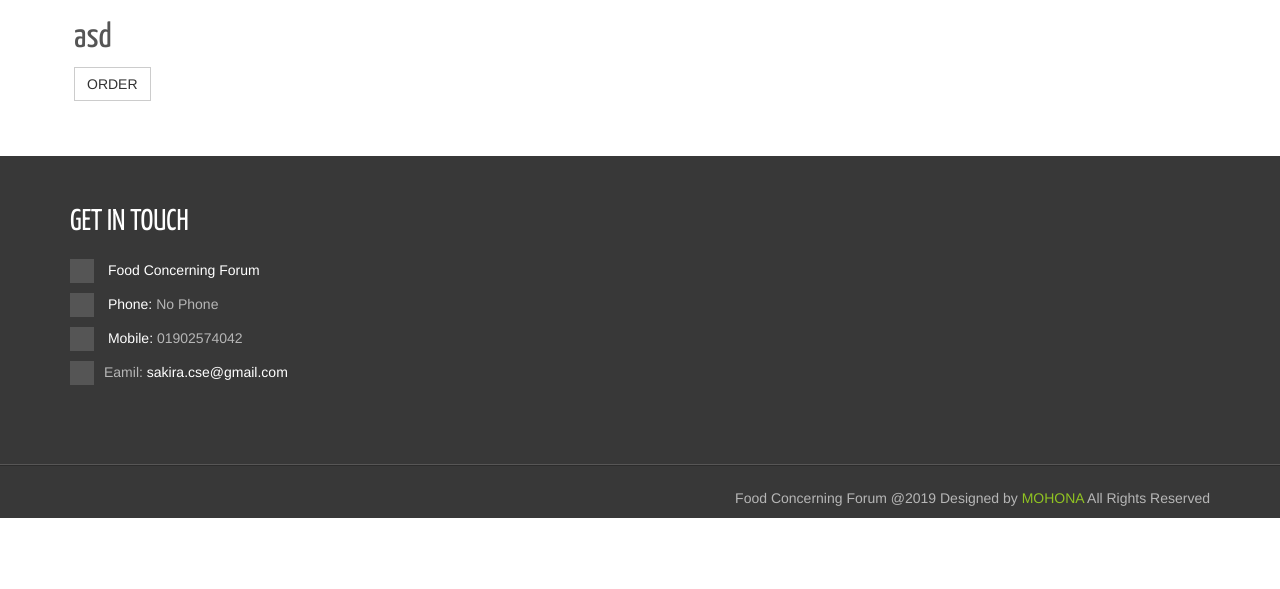
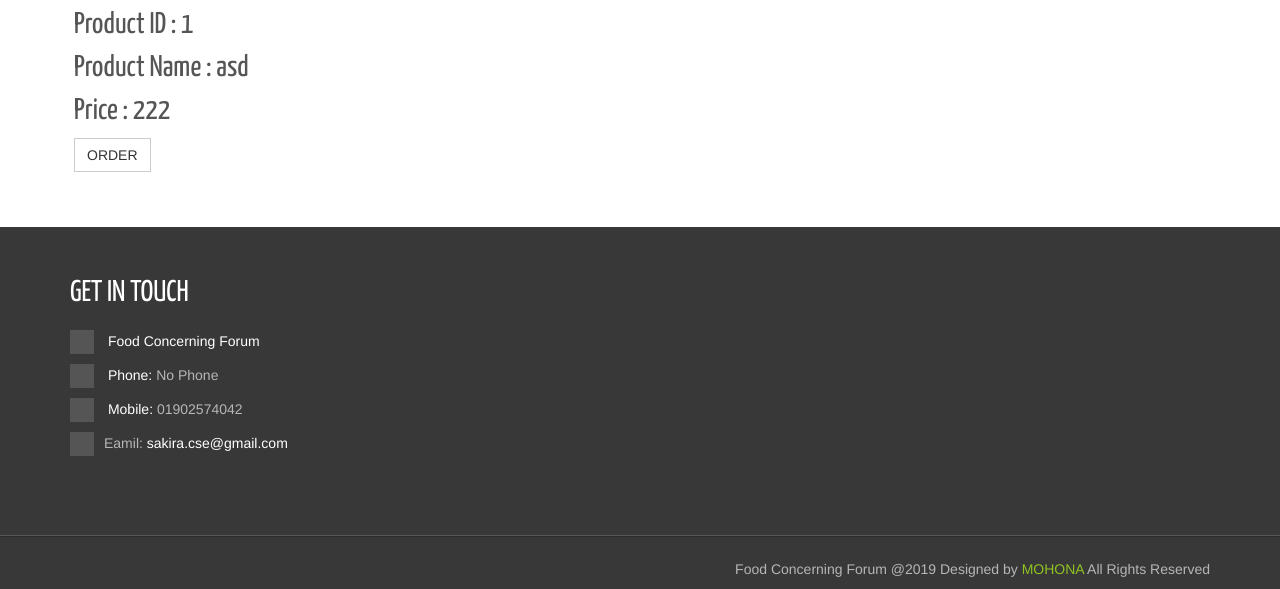
Before and after one commit to MirInjamamul/baby, a PHP site: page /toys.php in a window 1280 px wide. Shown: the part 1592-2181 px from the top of the page. Before the commit the page ends 2110 px from the top, so only its background shows below. Run offline with PHP 8.4, Linux system fonts and the light colour scheme; data comes from the database, SQL or seed files in the repository; some web fonts are replaced.

Commit message:
order linked complete

```diff
--- a/order1.php
+++ b/order1.php
@@ -2,7 +2,7 @@
 
  session_start();
    // connect to the database
-   $db = mysqli_connect('localhost', 'root', '', 'firstaid');
+   $db = mysqli_connect('localhost', 'root', '', 'baby');
 
    $total_price = 0;
 
--- a/toys.php
+++ b/toys.php
@@ -257,10 +257,10 @@ $result = mysqli_query($db, "SELECT * FROM product_list WHERE catagory='toy'");
 								echo "<a class='catagotie-head'>";
 								echo "<img src='uploads/".$row['image_name']."' >";
 
-								echo "<h3>".$row['product_name']."</h3></a>";
+								echo "<h4>Product ID : ".$row['product_id']."</h3><h4>Product Name : ".$row['product_name']."<h4>Price : ".$row['price']."</h4></h4></a>";
 								echo "<div class='caption'>";
 								echo "<p></p>";
-								echo "<a href='#' class='btn btn-default btn-transparent' role='button'>";
+								echo '<a href="order1.php?id='.$row['product_id'].'" class="btn btn-default btn-transparent" role="button">';
 								echo "<span>ORDER</span></a>";
 
 							echo "</div></div></div>";
```
